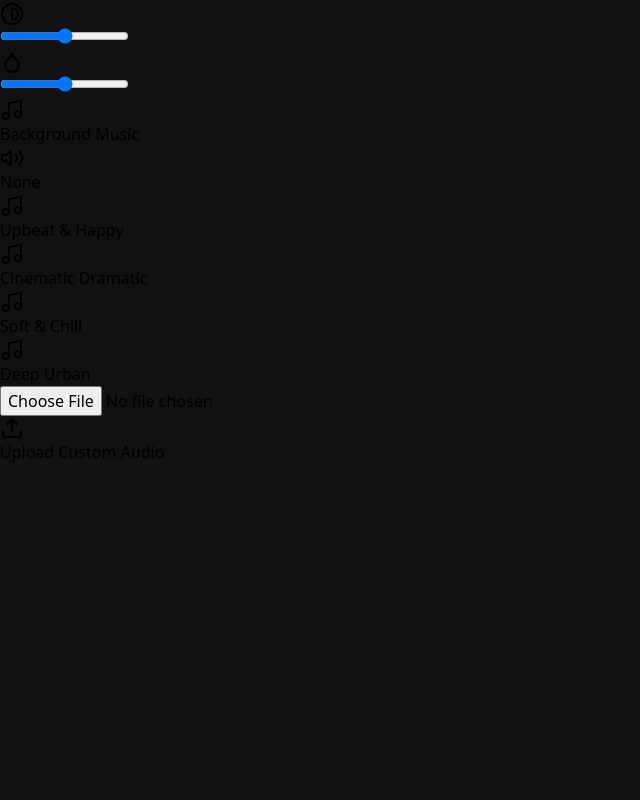
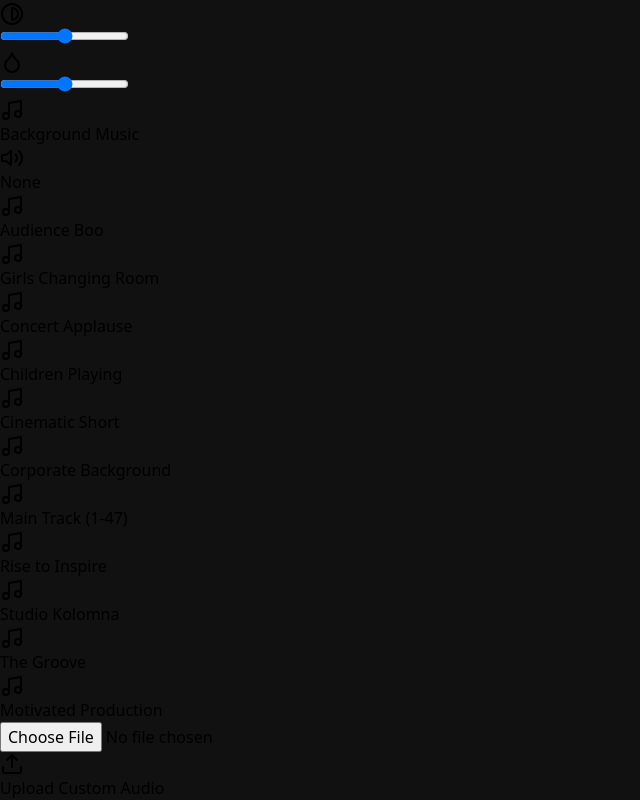
Before and after one commit to MusfiqurTuhin/metamorphosis-studio-git, a React (Vite) app: page / in a window 1280 px wide. Shown: the part 3770-4570 px from the top of the page, without its empty margins (0-640 px from the left). Before the commit the page ends 4234 px from the top, so only its background shows below. Built offline with nearby package versions, Linux system fonts and the light colour scheme; a web font is replaced by a local one.

Commit message:
Modify music configuration with new sound files
Updated music configuration to include new sound files and removed some existing tracks.

```diff
--- a/src/App.jsx
+++ b/src/App.jsx
@@ -44,12 +44,24 @@ const TEXT_ANIMATIONS = [
  { value: 'scale-up', label: 'Scale Up' },
 ];
 
+// --- MUSIC CONFIGURATION ---
+// Note: Using string paths allows the code to compile even if files are missing.
+// Ensure these files are in your public/assets folder locally.
 const STOCK_MUSIC = [
  { label: 'None', value: '' },
- { label: 'Upbeat & Happy', value: 'https://assets.mixkit.co/music/preview/mixkit-tech-house-vibes-130.mp3' },
- { label: 'Cinematic Dramatic', value: 'https://assets.mixkit.co/music/preview/mixkit-raising-me-higher-34.mp3' },
- { label: 'Soft & Chill', value: 'https://assets.mixkit.co/music/preview/mixkit-dreaming-big-31.mp3' },
- { label: 'Deep Urban', value: 'https://assets.mixkit.co/music/preview/mixkit-deep-urban-623.mp3' }
+ // Original Sounds
+ { label: 'Audience Boo', value: './04 Light Entertainment Audience, Boo.mp3' },
+ { label: 'Girls Changing Room', value: './09 SCHOOLS, Girls Changing Room - Ge.mp3' },
+ { label: 'Concert Applause', value: './19 Theatre AND Concert Audience, App.mp3' },
+ { label: 'Children Playing', value: './23 Babies AND Children 8-10 Years, 2.mp3' },
+ // New Added Sounds from GitHub
+ { label: 'Cinematic Short', value: './Cinematic_short.wav' },
+ { label: 'Corporate Background', value: './Corporate BackGround Minimal.wav' },
+ { label: 'Main Track (1-47)', value: './Main (1-47).wav' },
+ { label: 'Rise to Inspire', value: './Rise to Inspire - Upbeat Corporate (30s).wav' },
+ { label: 'Studio Kolomna', value: './StudioKolomna - Main Track.wav' },
+ { label: 'The Groove', value: './The Groove.wav' },
+ { label: 'Motivated Production', value: './Top Flow Production - Motivated.wav' }
 ];
 
 const FONTS = [
@@ -411,9 +423,6 @@ export default function StoryBuilder() {
          let scale = 1, tx = 0, ty = 0;
          const moveX = width * 0.1; const moveY = height * 0.1;
 
-         // Only animate background if it's an image or user wants animation on video
-         // Typically videos play themselves, so we default to static for video unless overridden,
-         // but let's apply the selected animation for consistency.
          switch(pageData.bgAnimation) {
             case 'zoom-in': scale = 1 + (0.15 * progress); break;
             case 'zoom-out': scale = 1.15 - (0.15 * progress); break;
```
